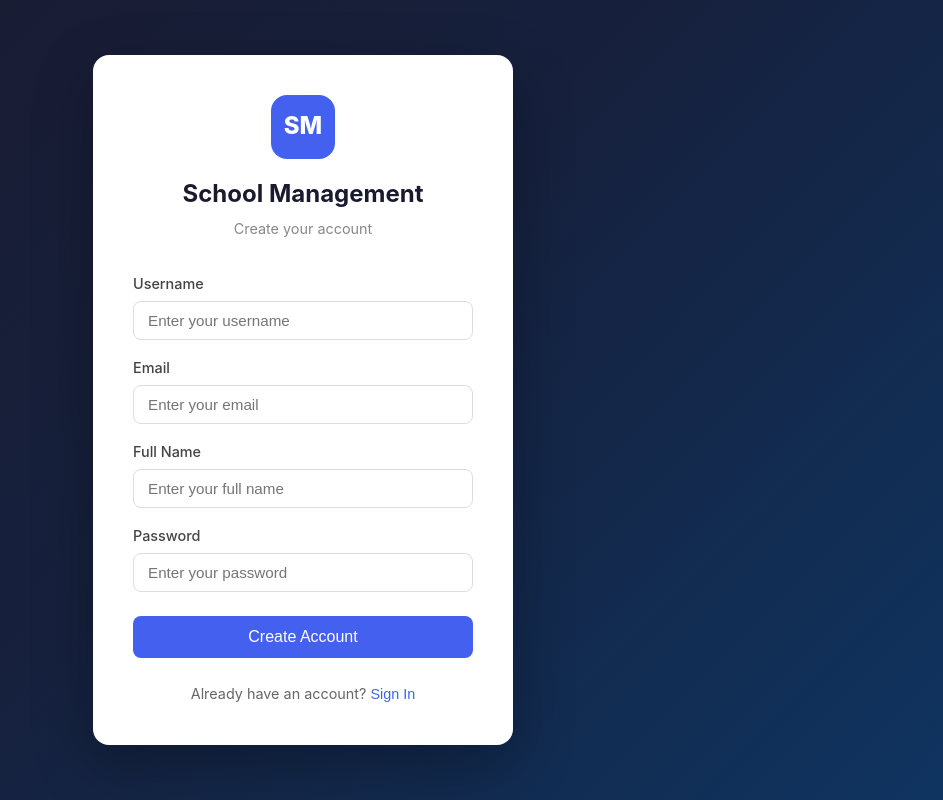
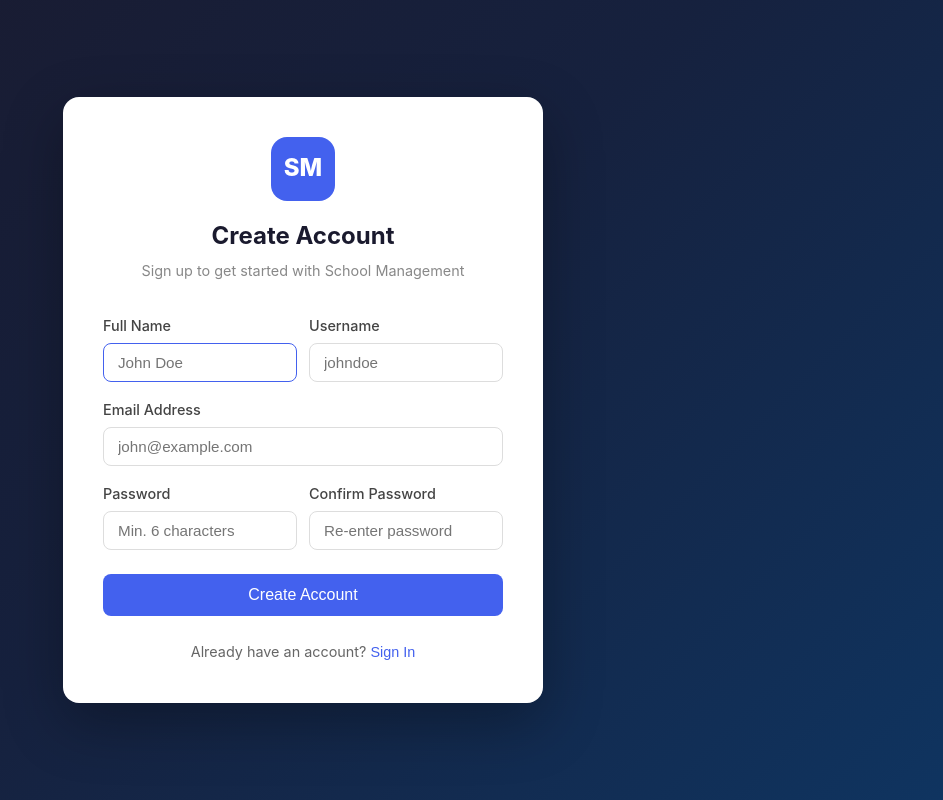
Before and after one commit to Ranvijay-3589/test22, a React (Vite) app in the folder frontend/: page / in a window 1280 px wide. Both pictures are taken after a click on the button "Sign Up". Shown: the whole page, without its empty margins (337-1280 px from the left). Built offline with nearby package versions, Linux system fonts and the light colour scheme.

Commit message:
[Claude] [CODE MODE] Make direct code changes. Show complete file contents with changes. Make sign up page

```diff
--- a/frontend/src/App.tsx
+++ b/frontend/src/App.tsx
@@ -1,6 +1,8 @@
+import { useState } from "react";
 import { Routes, Route, NavLink } from "react-router-dom";
 import { useAuth } from "./context/AuthContext";
 import Login from "./pages/Login";
+import Signup from "./pages/Signup";
 import Dashboard from "./pages/Dashboard";
 import StudentList from "./pages/StudentList";
 import StudentForm from "./pages/StudentForm";
@@ -13,6 +15,7 @@ import SubjectForm from "./pages/SubjectForm";
 
 function App() {
   const { user, loading, logout } = useAuth();
+  const [authPage, setAuthPage] = useState<"login" | "signup">("login");
 
   if (loading) {
     return (
@@ -24,7 +27,11 @@ function App() {
   }
 
   if (!user) {
-    return <Login />;
+    return authPage === "signup" ? (
+      <Signup onSwitchToLogin={() => setAuthPage("login")} />
+    ) : (
+      <Login onSwitchToSignup={() => setAuthPage("signup")} />
+    );
   }
 
   return (
--- a/frontend/src/index.css
+++ b/frontend/src/index.css
@@ -344,6 +344,22 @@ tr:hover td {
   text-decoration: underline;
 }
 
+/* Signup page */
+.signup-card {
+  max-width: 480px;
+}
+.signup-row {
+  display: grid;
+  grid-template-columns: 1fr 1fr;
+  gap: 12px;
+}
+@media (max-width: 520px) {
+  .signup-row {
+    grid-template-columns: 1fr;
+    gap: 0;
+  }
+}
+
 /* Sidebar footer */
 .sidebar-footer {
   margin-top: auto;
--- a/frontend/src/pages/Login.tsx
+++ b/frontend/src/pages/Login.tsx
@@ -1,13 +1,14 @@
 import { useState } from "react";
 import { useAuth } from "../context/AuthContext";
 
-function Login() {
-  const { login, register, error, clearError } = useAuth();
-  const [isRegister, setIsRegister] = useState(false);
+interface LoginProps {
+  onSwitchToSignup: () => void;
+}
+
+function Login({ onSwitchToSignup }: LoginProps) {
+  const { login, error, clearError } = useAuth();
   const [username, setUsername] = useState("");
   const [password, setPassword] = useState("");
-  const [email, setEmail] = useState("");
-  const [fullName, setFullName] = useState("");
   const [loading, setLoading] = useState(false);
 
   const handleSubmit = async (e: React.FormEvent) => {
@@ -15,19 +16,10 @@ function Login() {
     clearError();
     setLoading(true);
     try {
-      if (isRegister) {
-        await register(username, email, fullName, password);
-      } else {
-        await login(username, password);
-      }
+      await login(username, password);
     } finally {
       setLoading(false);
     }
-  };
-
-  const toggleMode = () => {
-    setIsRegister(!isRegister);
-    clearError();
   };
 
   return (
@@ -36,7 +28,7 @@ function Login() {
         <div className="login-header">
           <div className="login-logo">SM</div>
           <h1>School Management</h1>
-          <p>{isRegister ? "Create your account" : "Sign in to your account"}</p>
+          <p>Sign in to your account</p>
         </div>
 
         {error && <div className="alert alert-error">{error}</div>}
@@ -55,33 +47,6 @@ function Login() {
             />
           </div>
 
-          {isRegister && (
-            <>
-              <div className="form-group">
-                <label htmlFor="email">Email</label>
-                <input
-                  id="email"
-                  type="email"
-                  value={email}
-                  onChange={(e) => setEmail(e.target.value)}
-                  placeholder="Enter your email"
-                  required
-                />
-              </div>
-              <div className="form-group">
-                <label htmlFor="fullName">Full Name</label>
-                <input
-                  id="fullName"
-                  type="text"
-                  value={fullName}
-                  onChange={(e) => setFullName(e.target.value)}
-                  placeholder="Enter your full name"
-                  required
-                />
-              </div>
-            </>
-          )}
-
           <div className="form-group">
             <label htmlFor="password">Password</label>
             <input
@@ -95,19 +60,15 @@ function Login() {
           </div>
 
           <button type="submit" className="btn btn-primary login-btn" disabled={loading}>
-            {loading
-              ? "Please wait..."
-              : isRegister
-              ? "Create Account"
-              : "Sign In"}
+            {loading ? "Signing in..." : "Sign In"}
           </button>
         </form>
 
         <div className="login-footer">
           <p>
-            {isRegister ? "Already have an account?" : "Don't have an account?"}{" "}
-            <button type="button" className="link-btn" onClick={toggleMode}>
-              {isRegister ? "Sign In" : "Sign Up"}
+            Don't have an account?{" "}
+            <button type="button" className="link-btn" onClick={onSwitchToSignup}>
+              Sign Up
             </button>
           </p>
         </div>
--- /dev/null
+++ b/frontend/src/pages/Signup.tsx
@@ -0,0 +1,138 @@
+import { useState } from "react";
+import { useAuth } from "../context/AuthContext";
+
+interface SignupProps {
+  onSwitchToLogin: () => void;
+}
+
+function Signup({ onSwitchToLogin }: SignupProps) {
+  const { register, error, clearError } = useAuth();
+  const [username, setUsername] = useState("");
+  const [email, setEmail] = useState("");
+  const [fullName, setFullName] = useState("");
+  const [password, setPassword] = useState("");
+  const [confirmPassword, setConfirmPassword] = useState("");
+  const [loading, setLoading] = useState(false);
+  const [validationError, setValidationError] = useState<string | null>(null);
+
+  const handleSubmit = async (e: React.FormEvent) => {
+    e.preventDefault();
+    clearError();
+    setValidationError(null);
+
+    if (password.length < 6) {
+      setValidationError("Password must be at least 6 characters long");
+      return;
+    }
+
+    if (password !== confirmPassword) {
+      setValidationError("Passwords do not match");
+      return;
+    }
+
+    setLoading(true);
+    try {
+      await register(username, email, fullName, password);
+    } finally {
+      setLoading(false);
+    }
+  };
+
+  const displayError = validationError || error;
+
+  return (
+    <div className="login-page">
+      <div className="login-card signup-card">
+        <div className="login-header">
+          <div className="login-logo">SM</div>
+          <h1>Create Account</h1>
+          <p>Sign up to get started with School Management</p>
+        </div>
+
+        {displayError && <div className="alert alert-error">{displayError}</div>}
+
+        <form onSubmit={handleSubmit}>
+          <div className="signup-row">
+            <div className="form-group">
+              <label htmlFor="signup-fullname">Full Name</label>
+              <input
+                id="signup-fullname"
+                type="text"
+                value={fullName}
+                onChange={(e) => setFullName(e.target.value)}
+                placeholder="John Doe"
+                required
+                autoFocus
+              />
+            </div>
+            <div className="form-group">
+              <label htmlFor="signup-username">Username</label>
+              <input
+                id="signup-username"
+                type="text"
+                value={username}
+                onChange={(e) => setUsername(e.target.value)}
+                placeholder="johndoe"
+                required
+              />
+            </div>
+          </div>
+
+          <div className="form-group">
+            <label htmlFor="signup-email">Email Address</label>
+            <input
+              id="signup-email"
+              type="email"
+              value={email}
+              onChange={(e) => setEmail(e.target.value)}
+              placeholder="john@example.com"
+              required
+            />
+          </div>
+
+          <div className="signup-row">
+            <div className="form-group">
+              <label htmlFor="signup-password">Password</label>
+              <input
+                id="signup-password"
+                type="password"
+                value={password}
+                onChange={(e) => setPassword(e.target.value)}
+                placeholder="Min. 6 characters"
+                required
+                minLength={6}
+              />
+            </div>
+            <div className="form-group">
+              <label htmlFor="signup-confirm">Confirm Password</label>
+              <input
+                id="signup-confirm"
+                type="password"
+                value={confirmPassword}
+                onChange={(e) => setConfirmPassword(e.target.value)}
+                placeholder="Re-enter password"
+                required
+                minLength={6}
+              />
+            </div>
+          </div>
+
+          <button type="submit" className="btn btn-primary login-btn" disabled={loading}>
+            {loading ? "Creating Account..." : "Create Account"}
+          </button>
+        </form>
+
+        <div className="login-footer">
+          <p>
+            Already have an account?{" "}
+            <button type="button" className="link-btn" onClick={onSwitchToLogin}>
+              Sign In
+            </button>
+          </p>
+        </div>
+      </div>
+    </div>
+  );
+}
+
+export default Signup;
```
